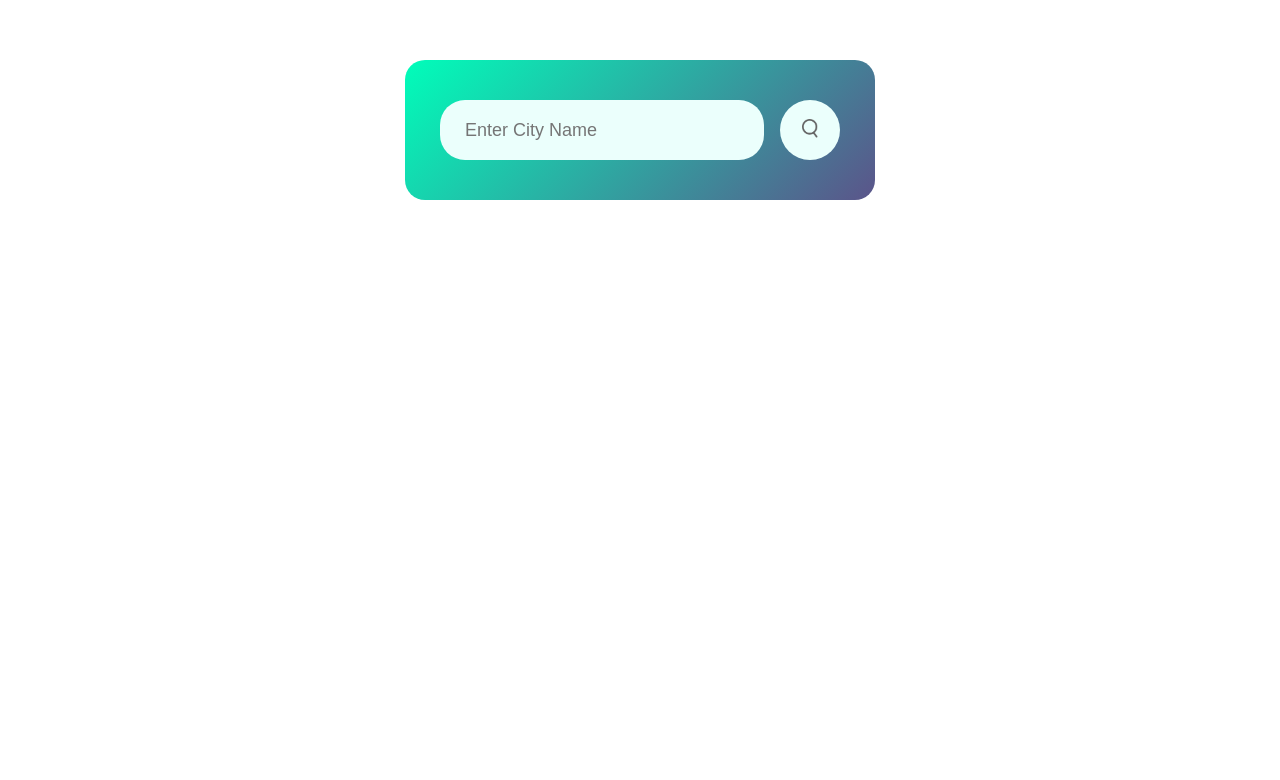
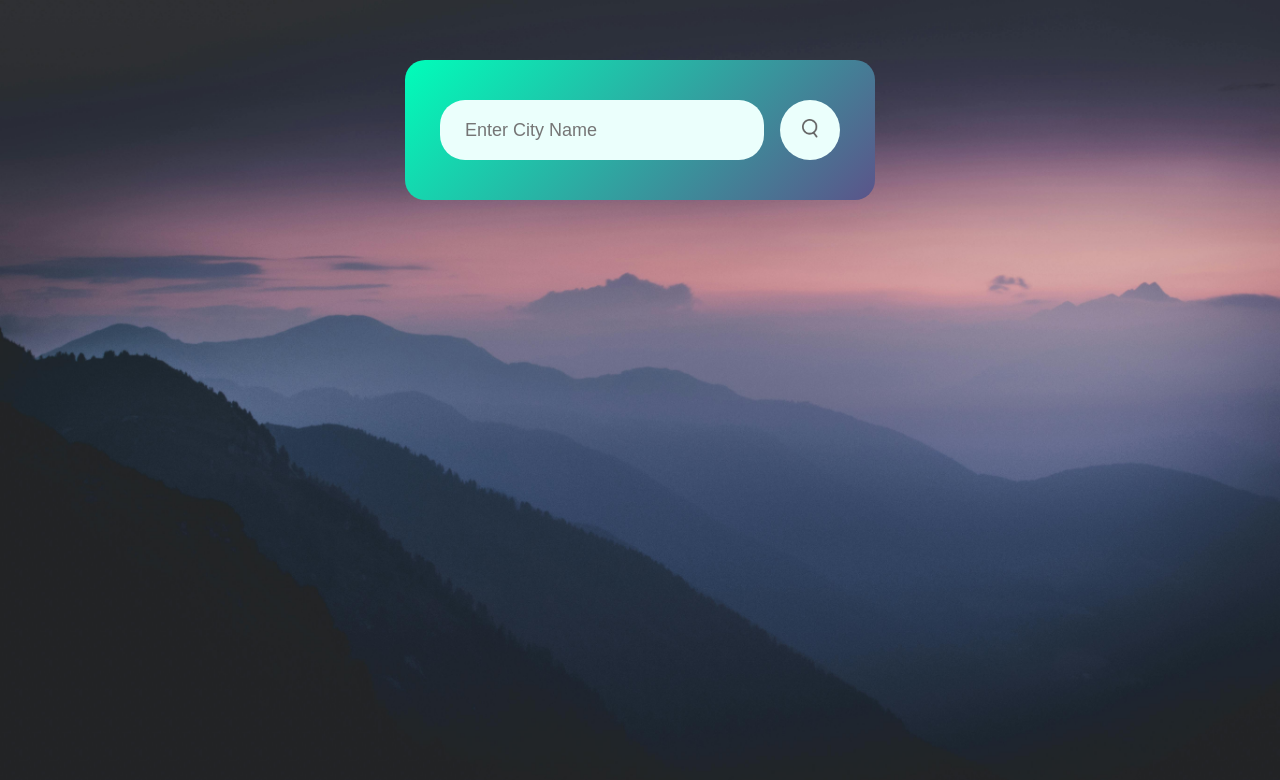
Before and after one commit to gauravdotiyal/Weather_App, a plain HTML site: page index.html in a window 1280 px wide. Drawn offline with Linux system fonts and the light colour scheme; the site is published under a folder, as on GitHub Pages, so addresses that start at the root find nothing; a web font is replaced by a local one.

Commit message:
correct background path

```diff
--- a/style.css
+++ b/style.css
@@ -5,7 +5,7 @@
     /* font-family: 'Baloo Bhai'; */
 }
 body{
-    background-image: url(/Images/weather3.jpg);
+    background-image: url(./Images/weather3.jpg);
     background-size: cover;
     background-repeat: no-repeat;
     position: relative;
```
